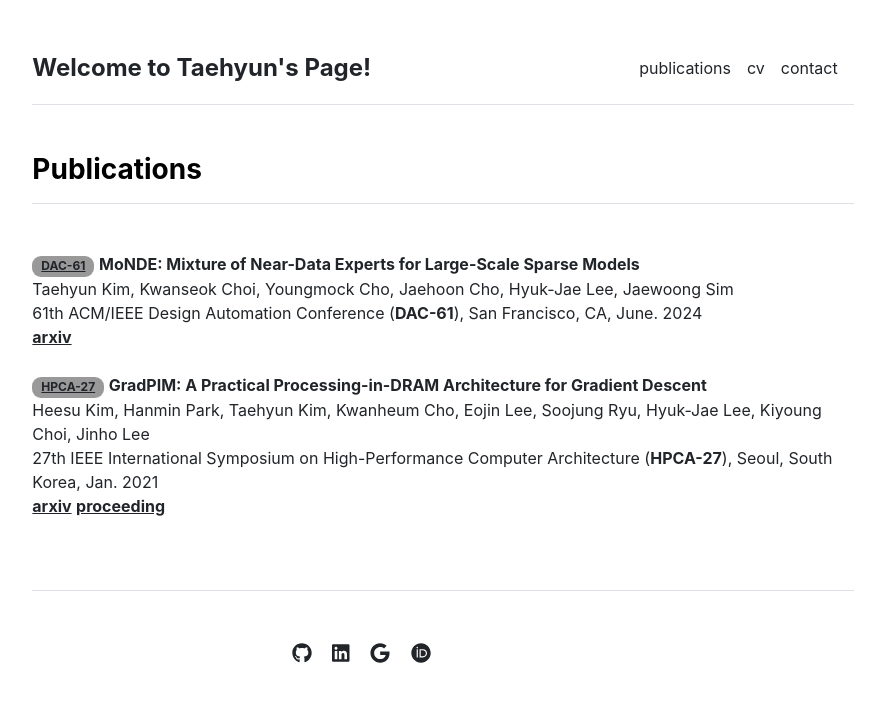
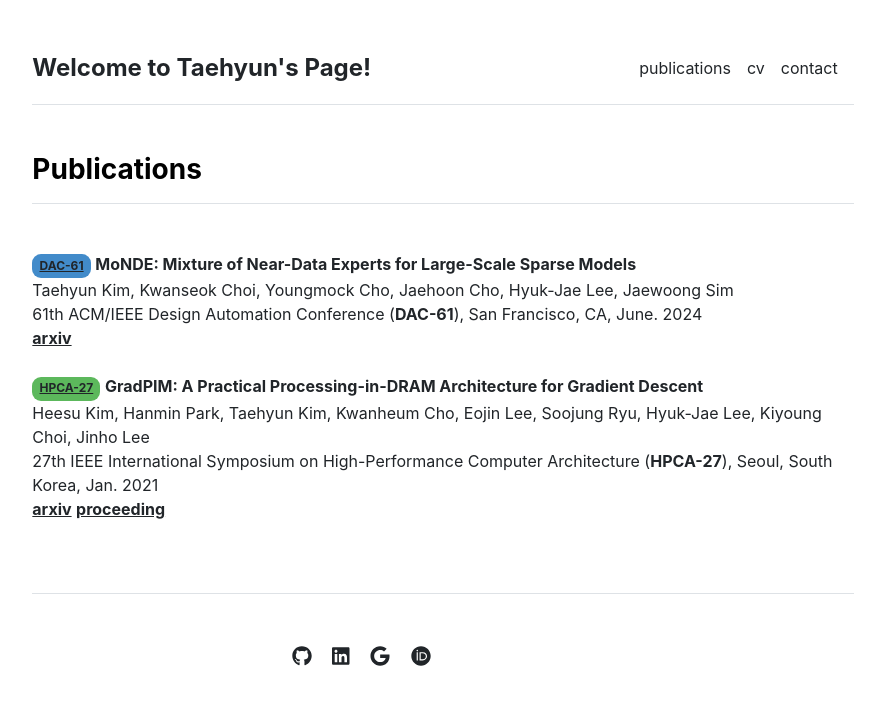
Before and after one commit to taehyunzzz/taehyunzzz.github.io, a Jekyll site: the page built from publications.md, in a window 1280 px wide. Shown: the top 705 px of the page, without its empty margins (197-1066 px from the left). Built offline with Jekyll 4.4.1, drawn with Linux system fonts in a browser that asks for light colours.

Commit message:
DEBUG: test49

```diff
--- a/_includes/publications.html
+++ b/_includes/publications.html
@@ -65,13 +65,37 @@
 <span class="badge badge-inverse">10</span> -->
 
 <style>
+/* .label {
+  display: inline;
+  padding: .2em .6em .3em;
+  font-size: 75%;
+  font-weight: bold;
+  line-height: 1;
+  color: #fff;
+  text-align: center;
+  white-space: nowrap;
+  vertical-align: baseline;
+  border-radius: .25em;
+}
+a.label:hover, a.label:focus {
+  color: #fff;
+  text-decoration: none;
+  cursor: pointer;
+}
+.label:empty {
+  display: none;
+}
+.label {
+  position: relative;
+  top: -1px;
+} */
+
 .label[href] {
-  padding: 1px 9px 2px;
-  font-size: 12.025px;
+  padding: .2em .6em .3em;
+  font-size: 75%;
   font-weight: bold;
   white-space: nowrap;
   color: #ffffff;
-  background-color: #999999;
   -webkit-border-radius: 9px;
   -moz-border-radius: 9px;
   border-radius: 9px;
```
